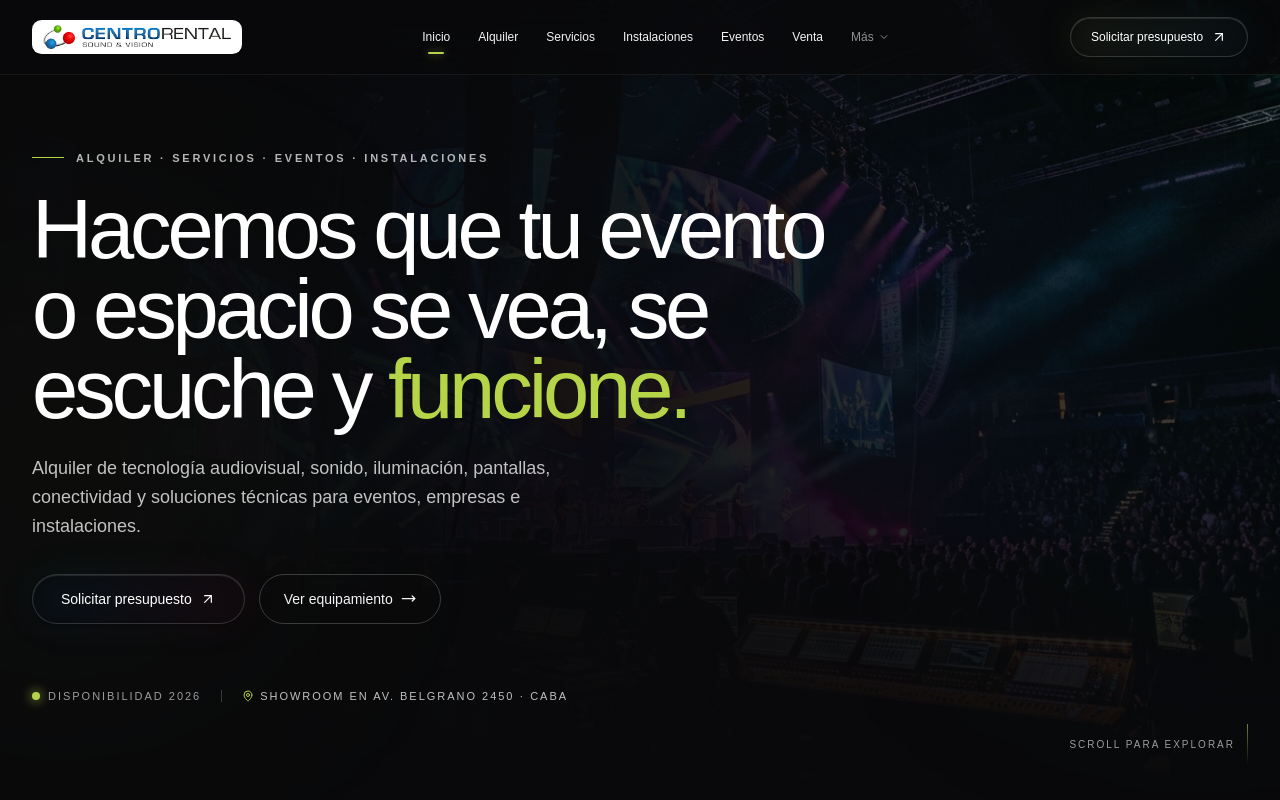
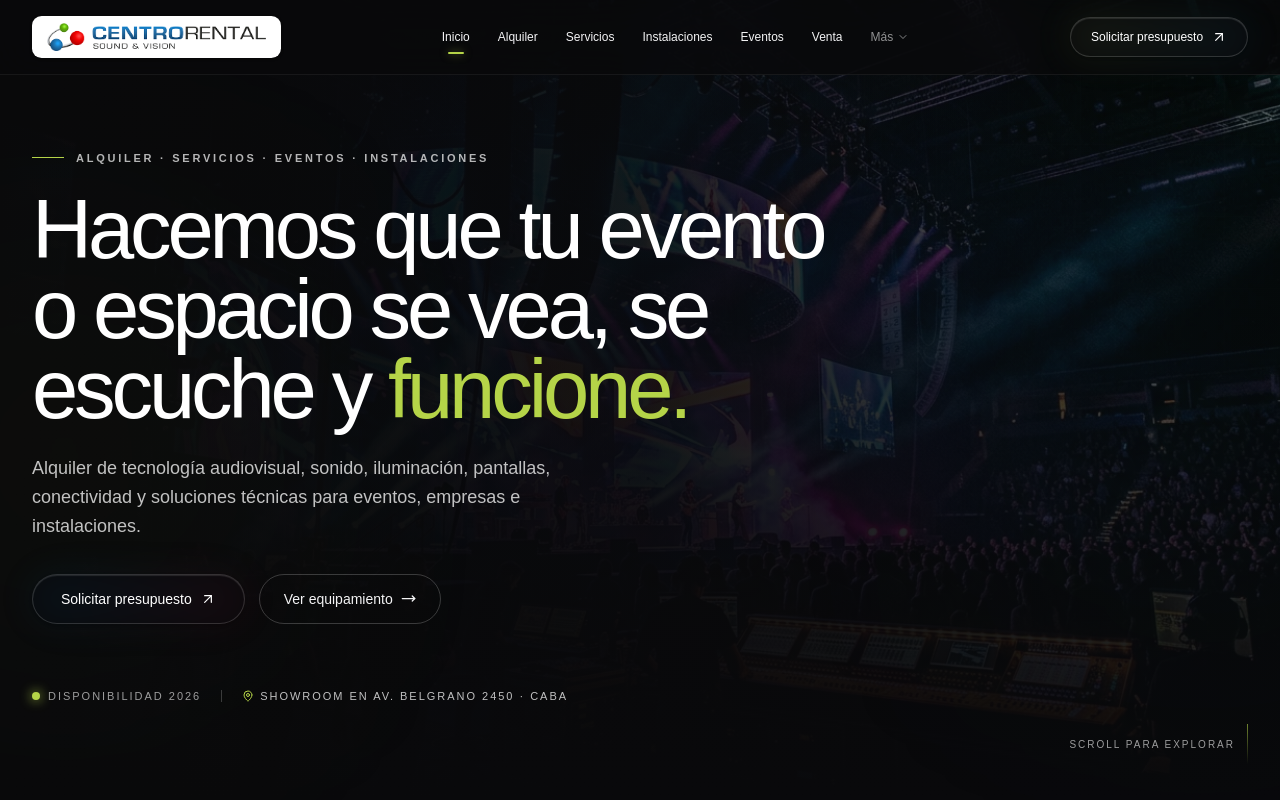
Before and after one commit to jochurru/Centro-Rental, a Next.js app: page / in a window 1280 px wide. Shown: the top 800 px of the page. Built offline with nearby package versions, Linux system fonts and the light colour scheme.

Commit message:
refactor(brand): rebalance header logo prominence

```diff
--- a/components/common/logo.tsx
+++ b/components/common/logo.tsx
@@ -14,24 +14,25 @@ interface LogoProps {
  * - Esferas verde, azul, roja y órbita gris (RGB oficial).
  * - Tipografía "CENTRO" en azul corporativo y "RENTAL" en negro original.
  * - Subtítulo "SOUND & VISION" en gris corporativo original.
- * - Contención: Placa técnica esbelta sobria (#FFFFFF) con bordes técnicos redondeados,
- *   sin sombras de elevación, sin anillos de botón, con transición sobria y target táctil optimizado.
+ * - Contención: Placa técnica institucional rebalanceada (#FFFFFF) con bordes técnicos redondeados,
+ *   micro-elevación sobria de 1px para presencia y anclaje en el header, micro-borde perceptible,
+ *   transición ágil y target táctil accesible (>=44px).
  */
 export function Logo({ className = '', priority = true }: LogoProps) {
   return (
     <Link
       href="/"
-      className={`group relative inline-flex items-center justify-center rounded-md bg-white px-2.5 py-1 border border-white/10 shadow-none transition-[opacity,transform] duration-[150ms] ease-out hover:opacity-95 active:scale-[0.99] motion-reduce:transition-none motion-reduce:transform-none focus-visible:outline-none focus-visible:ring-2 focus-visible:ring-[#B5D448] focus-visible:ring-offset-2 focus-visible:ring-offset-[#09090B] before:absolute before:-inset-y-2.5 before:-inset-x-1 sm:before:hidden ${className}`}
+      className={`group relative inline-flex items-center justify-center rounded-md bg-white px-2.5 py-1 sm:px-3 sm:py-1.5 md:px-3.5 border border-white/20 shadow-[0_1px_3px_rgba(0,0,0,0.35)] transition-[opacity,transform] duration-[150ms] ease-out hover:opacity-95 active:scale-[0.99] motion-reduce:transition-none motion-reduce:transform-none focus-visible:outline-none focus-visible:ring-2 focus-visible:ring-[#B5D448] focus-visible:ring-offset-2 focus-visible:ring-offset-[#09090B] before:absolute before:-inset-y-2.5 before:-inset-x-1 sm:before:hidden ${className}`}
       aria-label="Centro Rental — Inicio"
     >
-      {/* Contenedor del logo con proporciones nativas 587x75 (ratio ~7.82) */}
-      <span className="relative block h-[18px] w-[141px] sm:h-[22px] sm:w-[172px] md:h-[24px] md:w-[188px]">
+      {/* Contenedor del logo con proporciones nativas 587x75 (ratio ~7.8267) */}
+      <span className="relative block h-[20px] w-[157px] sm:h-[24px] sm:w-[188px] md:h-[28px] md:w-[219px]">
         <Image
           src="/brand/centro-rental-logo-original.png"
           alt="Centro Rental — Sound & Vision"
           fill
           priority={priority}
-          sizes="(max-width: 640px) 141px, (max-width: 768px) 172px, 188px"
+          sizes="(max-width: 640px) 157px, (max-width: 768px) 188px, 219px"
           className="object-contain"
         />
       </span>
```
